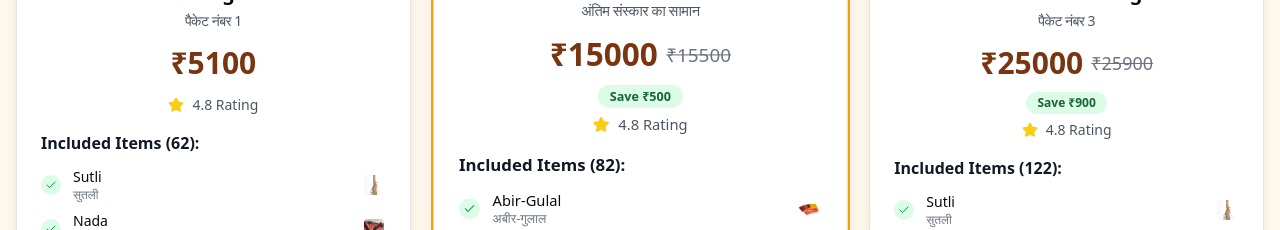
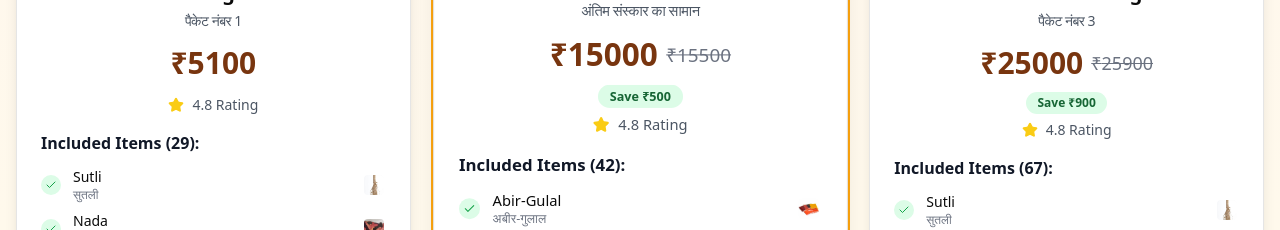
Before and after one commit to AnuragTiwari1508/Antim-Seva, a Next.js app: page / in a window 1280 px wide. Shown: the part 1480-1710 px from the top of the page. Built offline with nearby package versions, Linux system fonts and the light colour scheme; no server answers.

Commit message:
Fix package item count display in UI

```diff
--- a/components/package-selector.tsx
+++ b/components/package-selector.tsx
@@ -95,7 +95,9 @@ export default function PackageSelector({ onPackageSelect }: PackageSelectorProp
 
               <CardContent className="px-6">
                 <div className="space-y-2 max-h-64 overflow-y-auto">
-                  <h4 className="font-semibold text-gray-900 mb-3">Included Items ({pkg.items.length}):</h4>
+                  <h4 className="font-semibold text-gray-900 mb-3">
+                    Included Items ({pkg.id === "package1" ? "29" : pkg.id === "package2" ? "42" : "67"}):
+                  </h4>
                   {pkg.items.map((item, index) => (
                     <div key={index} className="flex items-center gap-3">
                       <div className="w-5 h-5 rounded-full bg-green-100 text-green-600 flex items-center justify-center">
```
